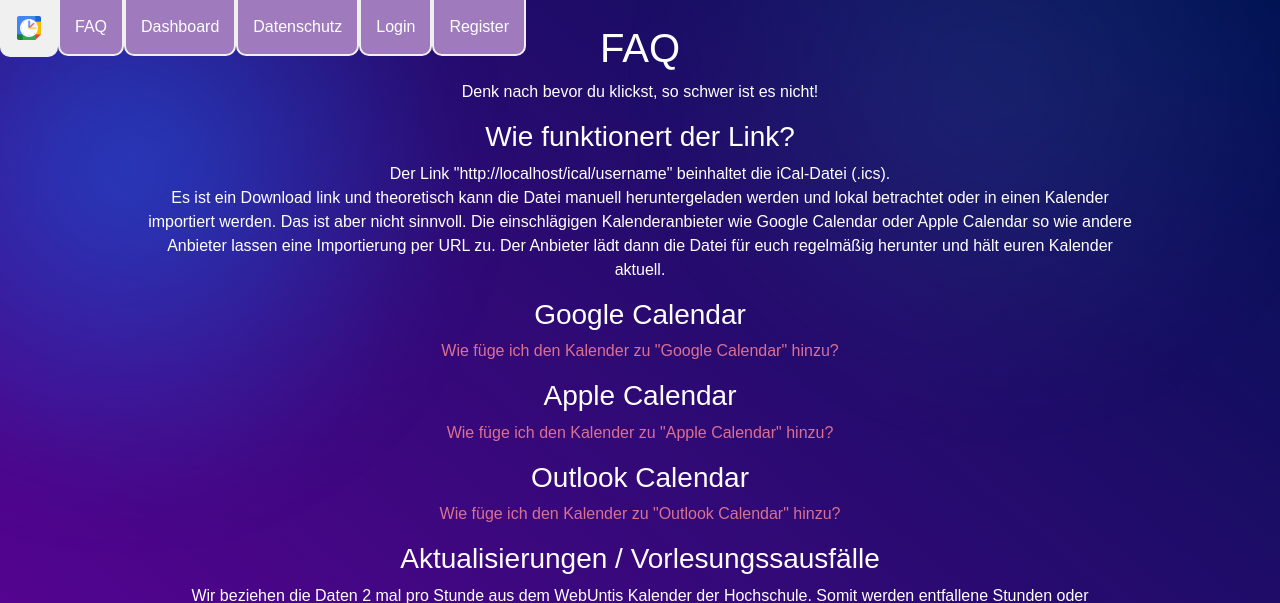
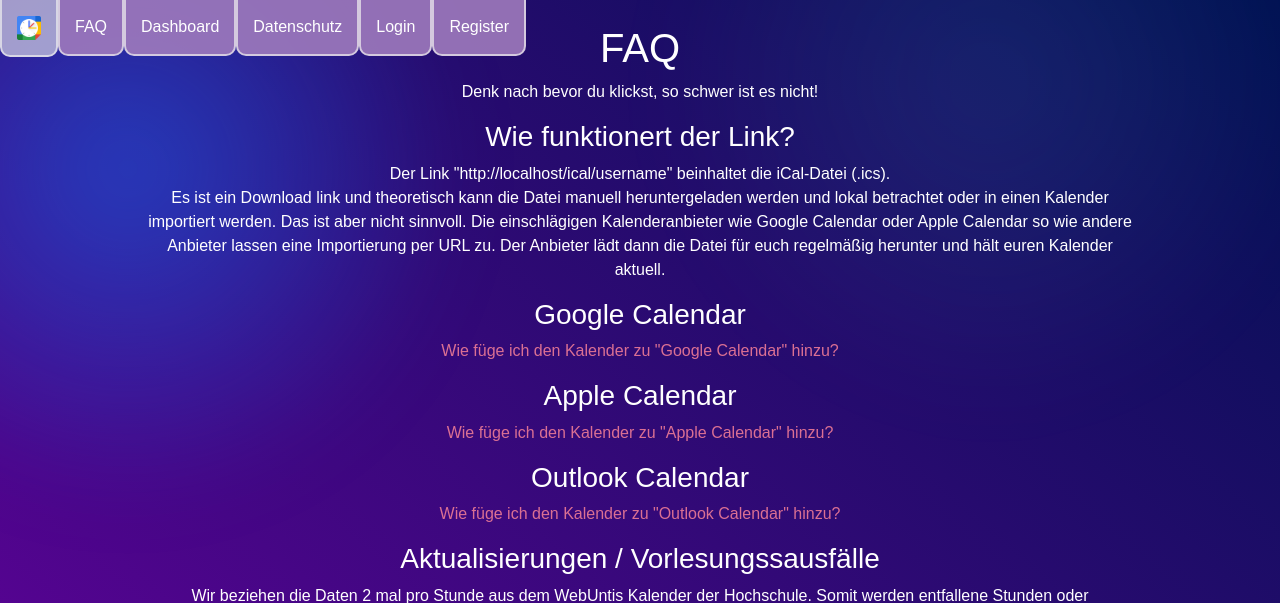
Before and after one commit to Kurzhalsgiraffe/Yourical, a Flask app: page /faq in a window 1280 px wide. Shown: the top 603 px of the page. Run offline with Flask 3, Linux system fonts and the light colour scheme; parts of the project's set-up code (start-up, migrations or seed data) failed here and were passed over.

Commit message:
Update styles.css

```diff
--- a/server/project/static/css/styles.css
+++ b/server/project/static/css/styles.css
@@ -26,9 +26,10 @@ p {
   font-size: 96px;
   color: white;
   opacity: 0.8;
-  position: relative;  /* Ensure the element is positioned */
+  position: relative;
   text-shadow: 1px 1px rgba(0, 0, 0, 0.1);
   pointer-events: none; /* Allow clicks to pass through */
+  z-index: -10;
 }
 
 .links-container {
@@ -205,8 +206,8 @@ form#moduleItemForm button {
 .navbar_link{
   display: inline-block;
   list-style: none;
-  background-color: rgb(159, 122, 189);
-  border: 2px solid rgba(240, 240, 240);
+  background-color: rgb(159, 122, 189,0.9);
+  border: 2px solid rgba(240, 240, 240, 0.7);
   border-top: none;
   color:white;
 }
@@ -243,7 +244,7 @@ form#moduleItemForm button {
 }
 
 .navbar_link:hover{
-  background-color: rgba(240, 240, 240);
+  background-color: rgba(240, 240, 240, 0.6);
 }
 
 .center-text {
```
